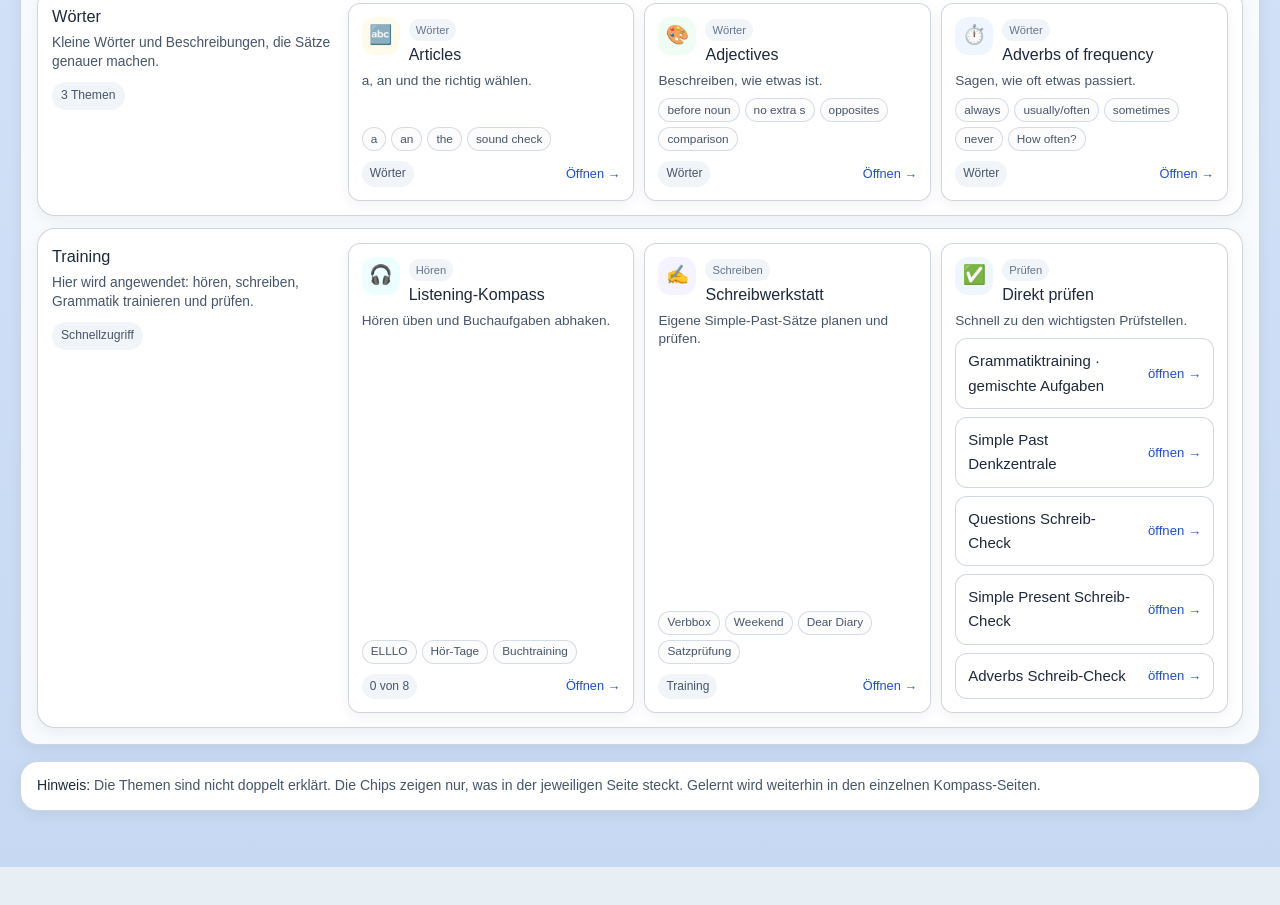
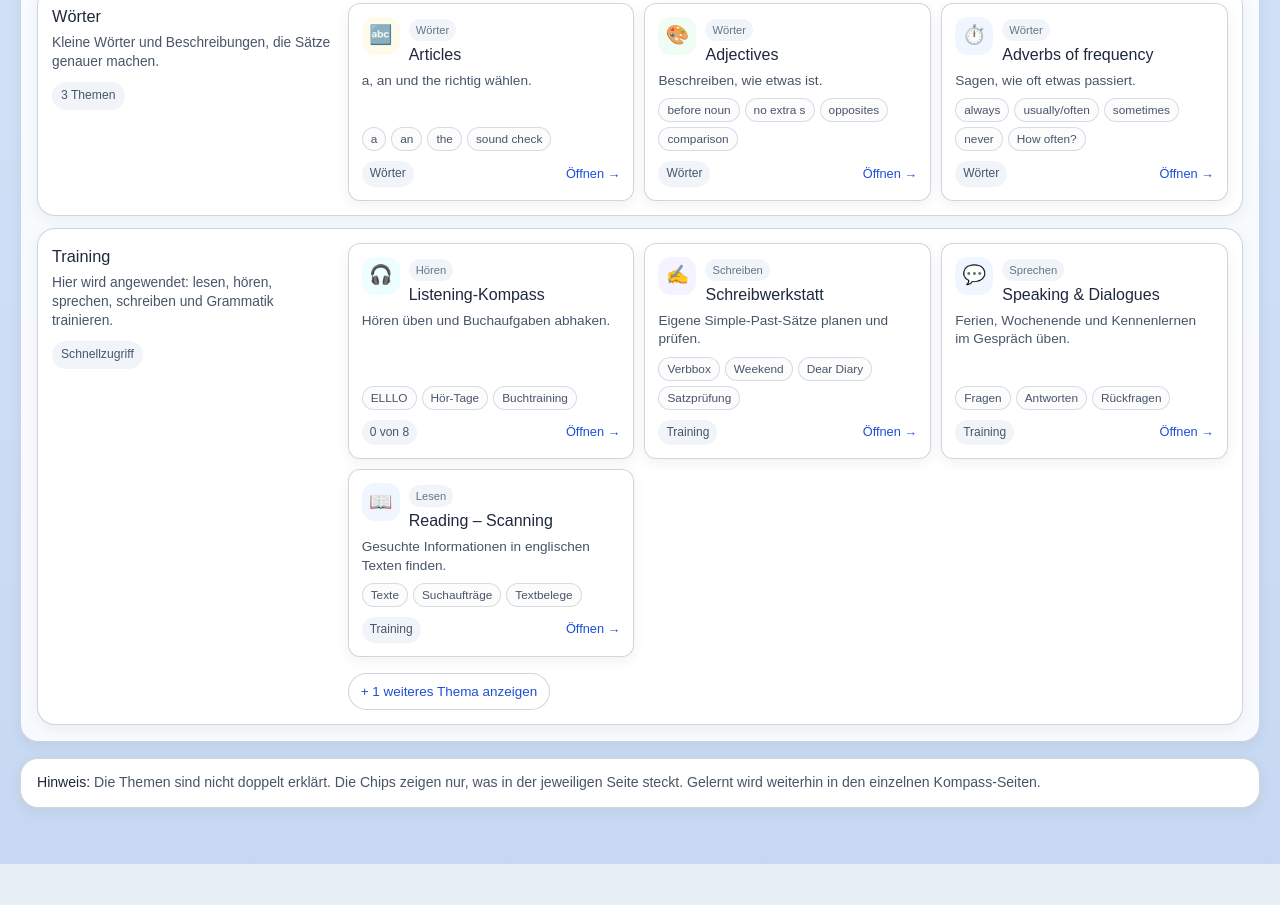
Before and after one commit to gabikloos13-afk/Englisch-Kompass, a plain HTML site: page index.html in a window 1280 px wide. Shown: the part 1421-2326 px from the top of the page. Drawn offline with Linux system fonts and the light colour scheme.

Commit message:
Connect Reading Speaking and grammar training in navigation

```diff
--- a/index.html
+++ b/index.html
@@ -127,7 +127,7 @@ a:focus-visible,button:focus-visible,input:focus-visible{outline:3px solid rgba(
           <h2 class="map-title" id="map-title">Lernlandkarte</h2>
           <p class="map-text">Alle Hauptbereiche bleiben sichtbar. Die kleinen Chips zeigen, was im Thema drinsteckt.</p>
         </div>
-        <span class="map-count">15 Einstiege</span>
+        <span class="map-count">17 Einstiege</span>
       </div>
 
       <div class="section-stack">
@@ -246,7 +246,7 @@ a:focus-visible,button:focus-visible,input:focus-visible{outline:3px solid rgba(
         <section class="map-section" id="training" aria-labelledby="training-title">
           <div>
             <h2 class="section-title" id="training-title">Training</h2>
-            <p class="section-text">Hier wird angewendet: hören, schreiben, Grammatik trainieren und prüfen.</p>
+            <p class="section-text">Hier wird angewendet: lesen, hören, sprechen, schreiben und Grammatik trainieren.</p>
             <span class="section-meta">Schnellzugriff</span>
           </div>
           <div class="topic-row three">
@@ -260,6 +260,18 @@ a:focus-visible,button:focus-visible,input:focus-visible{outline:3px solid rgba(
               <div class="topic-top"><span class="topic-icon" aria-hidden="true">✍️</span><div><span class="topic-kicker">Schreiben</span><h3 class="topic-title">Schreibwerkstatt</h3></div></div>
               <p class="topic-text">Eigene Simple-Past-Sätze planen und prüfen.</p>
               <div class="chip-list"><span class="subchip">Verbbox</span><span class="subchip">Weekend</span><span class="subchip">Dear Diary</span><span class="subchip">Satzprüfung</span></div>
+              <div class="topic-footer"><span class="status-pill">Training</span><span class="topic-open-hint">Öffnen →</span></div>
+            </a>
+            <a class="topic-card" data-keywords="speaking dialogue dialog sprechen gespräche ferien holidays weekend new pupil" data-topic="speaking" href="speaking_dialogues_prototyp.html">
+              <div class="topic-top"><span class="topic-icon" aria-hidden="true">💬</span><div><span class="topic-kicker">Sprechen</span><h3 class="topic-title">Speaking & Dialogues</h3></div></div>
+              <p class="topic-text">Ferien, Wochenende und Kennenlernen im Gespräch üben.</p>
+              <div class="chip-list"><span class="subchip">Fragen</span><span class="subchip">Antworten</span><span class="subchip">Rückfragen</span></div>
+              <div class="topic-footer"><span class="status-pill">Training</span><span class="topic-open-hint">Öffnen →</span></div>
+            </a>
+            <a class="topic-card" data-keywords="reading scanning lesen lesestrategie text information suchfragen" data-topic="reading" href="reading_scanning.html">
+              <div class="topic-top"><span class="topic-icon" aria-hidden="true">📖</span><div><span class="topic-kicker">Lesen</span><h3 class="topic-title">Reading – Scanning</h3></div></div>
+              <p class="topic-text">Gesuchte Informationen in englischen Texten finden.</p>
+              <div class="chip-list"><span class="subchip">Texte</span><span class="subchip">Suchaufträge</span><span class="subchip">Textbelege</span></div>
               <div class="topic-footer"><span class="status-pill">Training</span><span class="topic-open-hint">Öffnen →</span></div>
             </a>
             <div class="topic-card" data-topic="direktpruefen" role="group" aria-labelledby="direktpruefen-title">
@@ -298,6 +310,8 @@ a:focus-visible,button:focus-visible,input:focus-visible{outline:3px solid rgba(
     {id:'adverbsoffrequency', title:'Adverbs of frequency', href:'adverbsoffrequency.html#lernen', icon:'⏱️', text:'always, usually, often, sometimes, never', chips:['always','usually/often','How often?'], keywords:'adverbs of frequency adverbien häufigkeitswörter always usually often sometimes never hardly ever how often simple present word order'},
     {id:'listening', title:'Listening-Kompass', href:'listening.html#buchtraining', icon:'🎧', text:'Hörtraining und Schulbuch-Aufgaben', chips:['ELLLO','Hör-Tage','Buchtraining'], keywords:'listening hören hoeren audio elllo schulbuch buchtraining hörtraining'},
     {id:'schreibwerkstatt', title:'Schreibwerkstatt', href:'schreibwerkstatt.html', icon:'✍️', text:'eigene Simple-Past-Sätze schreiben', chips:['Verbbox','Weekend','Dear Diary'], keywords:'schreibwerkstatt schreiben simple past own sentences verbbox weekend dear diary'},
+    {id:'speaking', title:'Speaking & Dialogues', href:'speaking_dialogues_prototyp.html', icon:'💬', text:'Ferien, Wochenende und Kennenlernen im Gespräch', chips:['Fragen','Antworten','Rückfragen'], keywords:'speaking dialogue dialog sprechen gespräche ferien holidays weekend new pupil'},
+    {id:'reading', title:'Reading – Scanning', href:'reading_scanning.html', icon:'📖', text:'Gezielt Informationen aus Texten finden', chips:['Lesen','Scanning','Textbelege'], keywords:'reading scanning lesen lesestrategie information text suchauftrag'},
     {id:'direktpruefen', title:'Direkt prüfen', href:'simplepast.html#simplepast-denkzentrale', icon:'✅', text:'Schreib-Checks und Denkzentrale', chips:['Simple Past','Questions','Simple Present'], keywords:'prüfen check schreibcheck denkzentrale questions simple present adverbs'}
   ];
 
```
